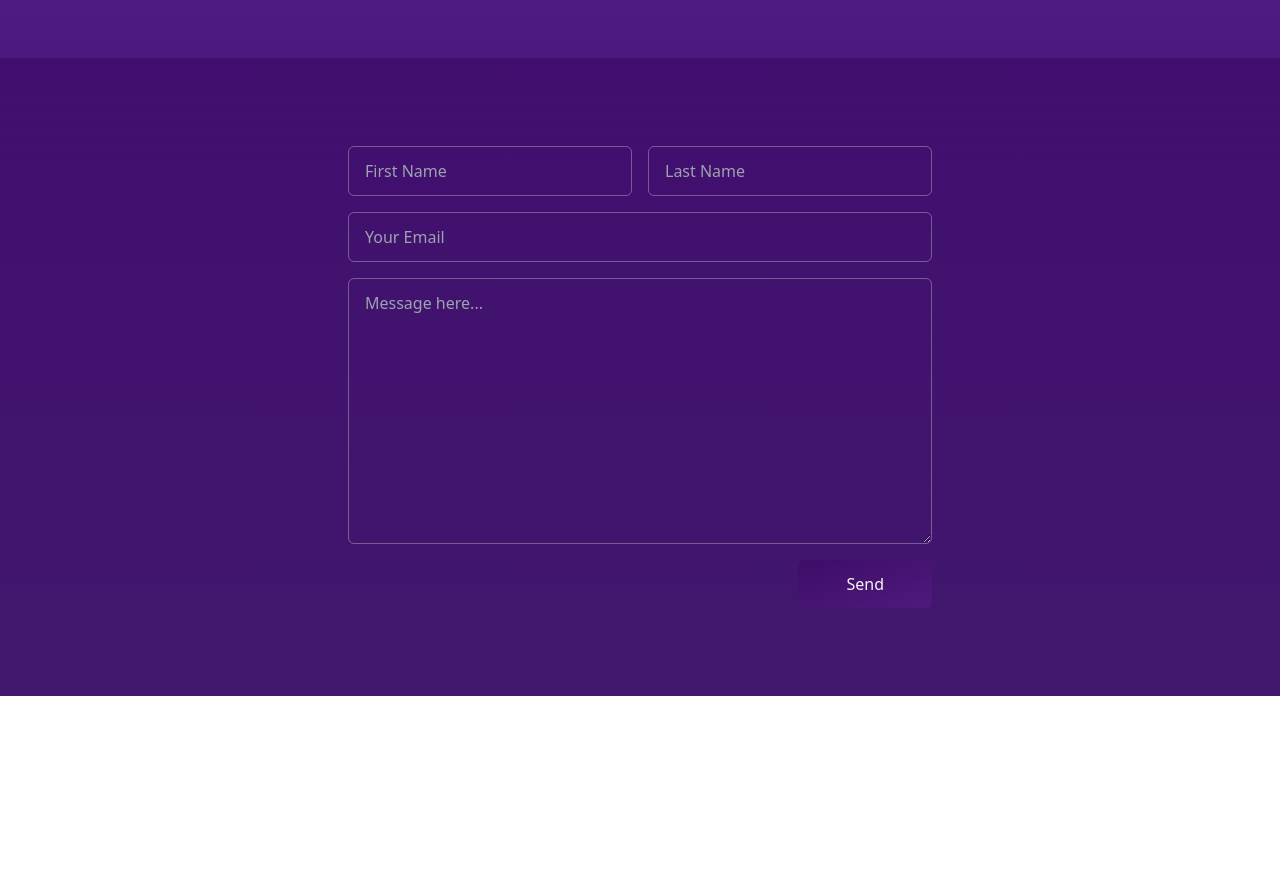
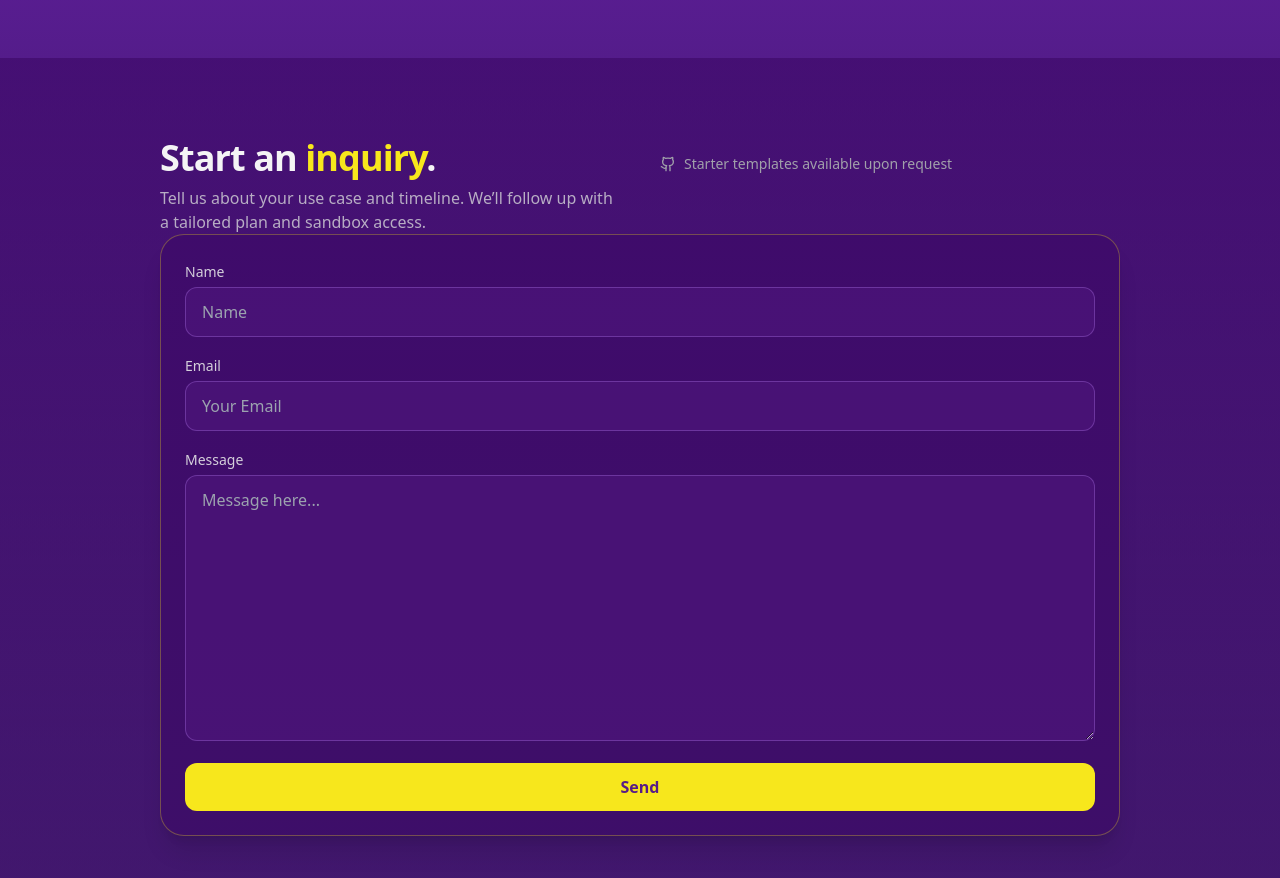
Before and after one commit to viv-stock/Banana_BFF, a React (Vite) app: page / in a window 1280 px wide. Shown: the part 1540-2418 px from the top of the page. Before the commit the page ends 2236 px from the top, so only its background shows below. Built offline with nearby package versions, Linux system fonts and the light colour scheme; no server answers.

Commit message:
added Alert.jsx and reworked Contact.jsx

```diff
--- /dev/null
+++ b/src/components/Alert.jsx
@@ -0,0 +1,44 @@
+import { motion } from "framer-motion";
+
+const Alert = ({ status, message }) => {
+    const statusConfig = {
+        success: {
+            bgColor: "bg-primary",
+            borderColor: "border-primary",
+            textColor: "text-primary",
+        },
+        warning: {
+            bgColor: "bg-yellow-400",
+            borderColor: "border-yellow-400",
+            textColor: "text-yellow-400",
+        },
+        danger: {
+            bgColor: "bg-red-400",
+            borderColor: "border-red-400",
+            textColor: "text-red-400",
+        },
+    };
+    const config = statusConfig[status];
+    return (
+        <motion.div
+            initial={{ opacity: 0, x: 50 }}
+            animate={{ opacity: 1, x: 0 }}
+            exit={{ opacity: 0, x: 50 }}
+            className={`fixed top-12 right-12 px-3 py-3 rounded-md border ${config.borderColor} w-auto overflow-hidden backdrop-blur-md`}
+        >
+            <p className={`${config.textColor}`}>{message}</p>
+            <div className="absolute inset-x-0 h-1 botton-0 bg-[rgba(255,255,255,0.5)]">
+                <motion.div
+                    initial={{ width: 0 }}
+                    animate={{ width: "100%" }}
+                    exit={{ width: 0 }}
+                    transition={{ duration: 4, delay: 0.5 }}
+                    className={`${config.bgColor} h-full `}>
+
+                </motion.div>
+            </div>
+        </motion.div>
+
+    );
+};
+export default Alert;
--- a/src/components/Contact.jsx
+++ b/src/components/Contact.jsx
@@ -2,21 +2,24 @@ import { useState } from "react";
 import { addDoc, collection } from "firebase/firestore";
 import { db } from "../../.env.local/firebase";
 import { AnimatePresence } from "framer-motion";
+import { Mail, Github } from "lucide-react";
+import Alert from "./Alert";
+
 
 const Contact = () => {
 
     const [data, setData] = useState({
-        firstName: "",
+        yourName: "",
         lastName: "",
         email: "",
         message: "",
     });
 
-    // const [alert, setAlert] = useState({
-    //     isAlert: false,
-    //     message: "",
-    //     status: null,
-    // });
+    const [alert, setAlert] = useState({
+        isAlert: false,
+        message: "",
+        status: null,
+    });
 
     const handleTextChange = (e) => {
         const { name, value } = e.target;
@@ -75,40 +78,67 @@ const Contact = () => {
     }
 
     return (
-        <section id="contact" className="py-20 bg-gradient-to-b from-purple-950/60 to-purple-900/60">
+        <section id="inquiry" className="py-20 bg-gradient-to-b from-purple-950/60 to-purple-900/60">
+            <div className="mx-auto max-w-5xl px-4 sm:px-6 lg:px-8">
+                <div className="grid lg:grid-cols-2 gap-10 items-start">
+                    <div>
+                        <h2 className="text-3xl sm:text-4xl font-black tracking-tight">Start an <span className="text-[#F7E71C]">inquiry</span>.</h2>
+                        <p className="mt-2 text-zinc-300/80 max-w-prose">Tell us about your use case and timeline. We’ll follow up with a tailored plan and sandbox access.</p>
+
+
+                        {/* <div className="mt-6 rounded-3xl border border-purple-400/20 bg-purple-900/40 p-6">
+                            <div className="flex items-center gap-3">
+                                <div className="grid place-items-center w-10 h-10 rounded-xl bg-[#F7E71C] text-purple-900"><Mail className="w-5 h-5" /></div>
+                                <div>
+                                    <p className="font-bold">Prefer email?</p>
+                                    <p className="text-xs text-zinc-300/70">hello@bananastand.systems</p>
+                                </div>
+                            </div>
+                        </div> */}
+                    </div>
+                    <div className="mt-4 text-sm text-zinc-400 flex items-center gap-2">
+                        <Github className="w-4 h-4" /> Starter templates available upon request
+                    </div>
+                </div>
                 <AnimatePresence>
                     {alert.isAlert && (
                         <Alert status={alert.status} message={alert.message} />
                     )}
                 </AnimatePresence>
-            <div className="w-full flex flex-col items-center justify-start gap-4">
-                <div className="w-full lg:w-[600px] p-2 flex flex-col items-center justify-start gap-4">
-                    <div className="w-full grid grid-cols-1 lg:grid-cols-2 gap-4">
+                <div className="rounded-3xl border border-[#F7E71C]/30 bg-purple-950/50 p-6 shadow-xl">
+                    <div className="grid gap-4">
+                        <div>
+                            <label htmlFor="name" className="text-sm text-zinc-200/90">Name</label>
                             <input
                                 type="text"
-                            name="firstName"
-                            value={data.firstName}
+                                name="name"
+                                value={data.yourName}
                                 onChange={handleTextChange}
-                            placeholder="First Name"
-                            className="w-full px-4 py-3 rounded-md border border-[rgba(255,255,255,0.3)] bg-transparent focus:border-primary outline-none text-white"
+                                placeholder="Name"
+                                className="mt-1 w-full rounded-xl border border-purple-400/30 bg-purple-900/40 px-4 py-3 outline-none focus:ring-4 ring-[#F7E71C]/30"
                             />
-                        <input
+                            {/* <input
                                 type="text"
                                 name="lastName"
                                 value={data.lastName}
                                 onChange={handleTextChange}
                                 placeholder="Last Name"
                                 className="w-full px-4 py-3 rounded-md border border-[rgba(255,255,255,0.3)] bg-transparent focus:border-primary outline-none text-white"
-                        />
+                            /> */}
                         </div>
+                        <div>
+                            <label htmlFor="email" className="text-sm text-zinc-200/90">Email</label>
                             <input
                                 type="email"
                                 name="email"
                                 value={data.email}
                                 onChange={handleTextChange}
                                 placeholder="Your Email"
-                        className="w-full px-4 py-3 rounded-md border border-[rgba(255,255,255,0.3)] bg-transparent focus:border-primary outline-none text-white"
+                                className="mt-1 w-full rounded-xl border border-purple-400/30 bg-purple-900/40 px-4 py-3 outline-none focus:ring-4 ring-[#F7E71C]/30"
                             />
+                        </div>
+                        <div>
+                            <label htmlFor="message" className="text-sm text-zinc-200/90">Message</label>
                             <textarea
                                 name="message"
                                 value={data.message}
@@ -116,14 +146,16 @@ const Contact = () => {
                                 id=""
                                 cols="0"
                                 rows="10"
-                        className="w-full px-4 py-3 rounded-md border border-[rgba(255,255,255,0.3)] bg-transparent focus:border-primary outline-none text-white"
+                                className="mt-1 w-full rounded-xl border border-purple-400/30 bg-purple-900/40 px-4 py-3 outline-none focus:ring-4 ring-[#F7E71C]/30"
                                 placeholder="Message here..."
                             ></textarea>
-                    <div className="w-full flex items-center justify-center lg:justify-end">
-                        <button className="px-12 py-3 bg-gradient-to-br from-primary to-secondary rounded-md w-full lg:w-auto hover:bg-gradient-to-br hover:from-black hover:to-black hover:border hover:-primary hover:text-primary"
+                        </div>
+
+                        <button className="inline-flex items-center justify-center gap-2 rounded-xl bg-[#F7E71C] px-5 py-3 font-semibold text-purple-900 hover:shadow-lg disabled:opacity-60"
                             onClick={sendMessage}>
                             Send
                         </button>
+
                     </div>
                 </div>
             </div>
```
Lines whose indentation alone changed are shown as unchanged.
